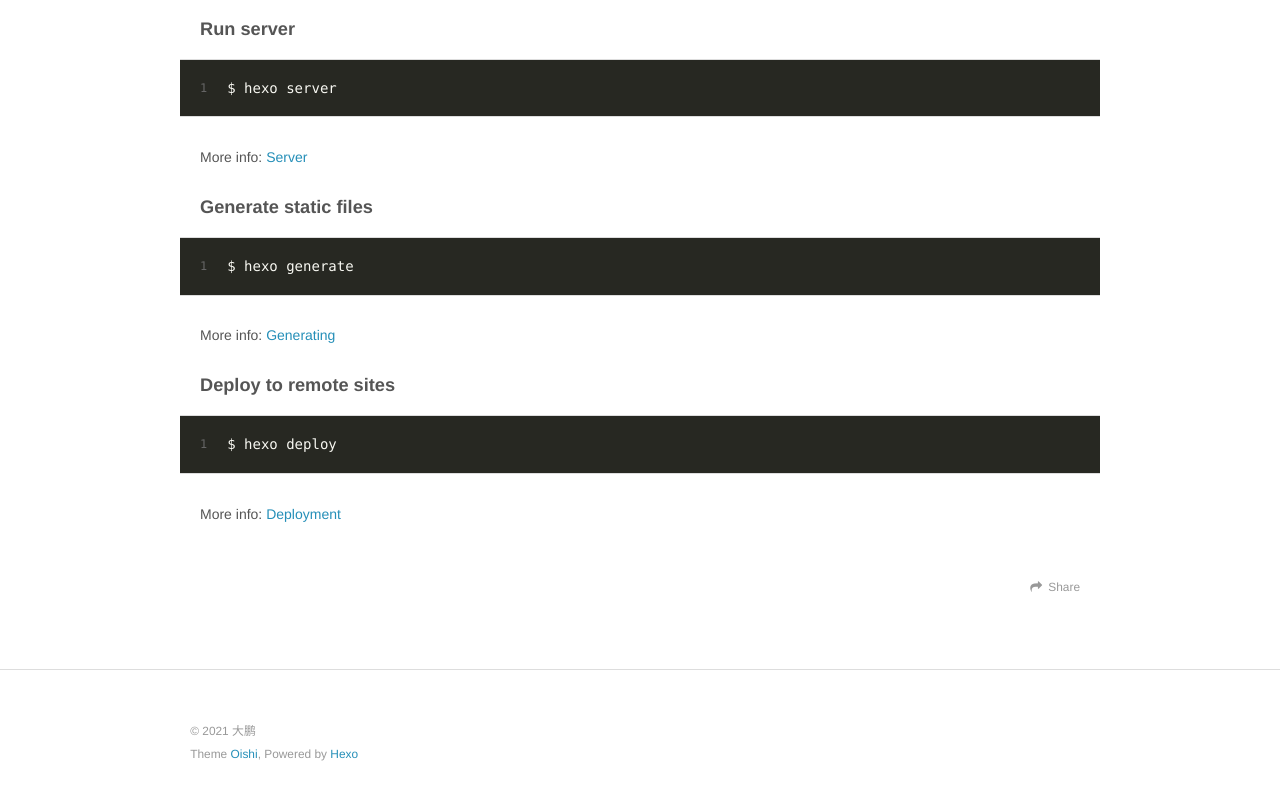
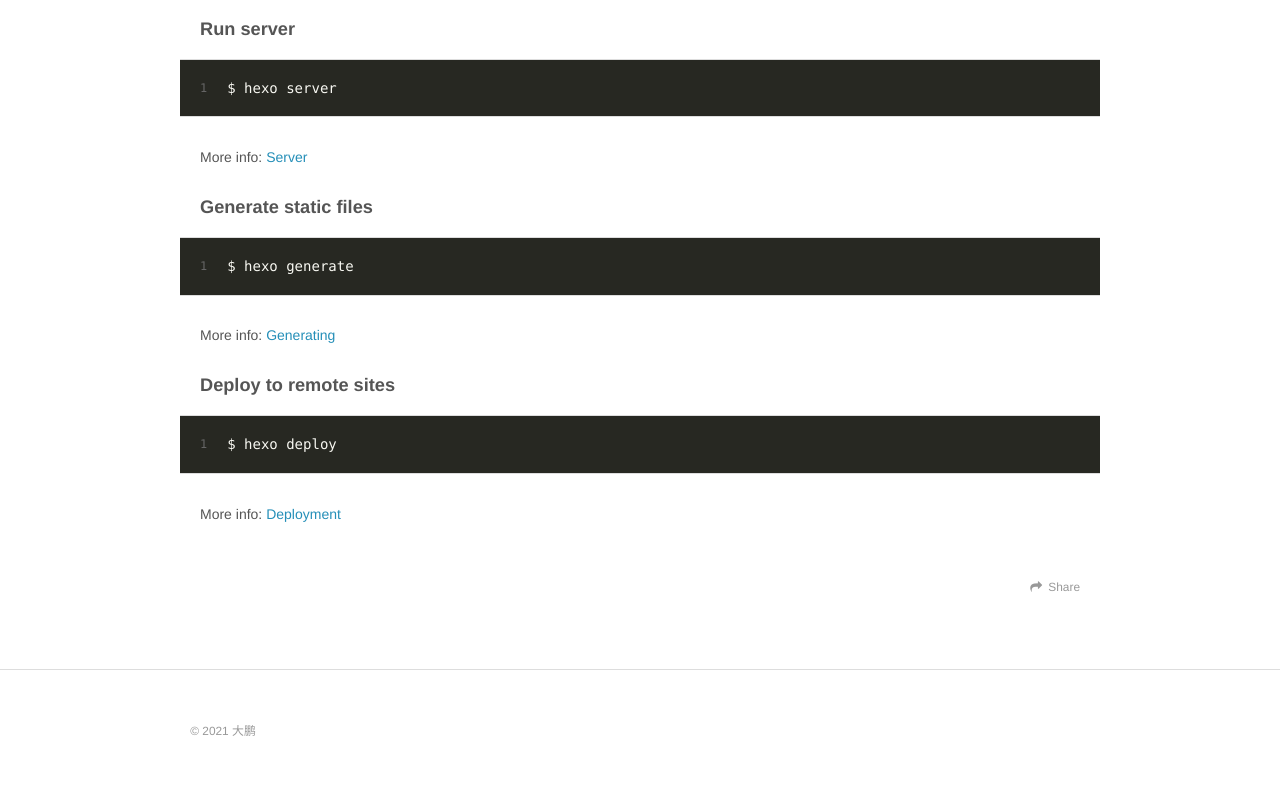
Before and after one commit to dapeng/dapeng.github.io, a plain HTML site: page index.html in a window 1280 px wide. Shown: the part 744-1544 px from the top of the page. Drawn offline with nearby package versions, Linux system fonts and the light colour scheme.

Commit message:
Site updated: 2021-02-21 22:20:59

```diff
--- a/index.html
+++ b/index.html
@@ -164,7 +164,6 @@
   <div class="outer">
     <div id="footer-info" class="inner">
       &copy; 2021 大鹏<br>
-      Theme <a href="https://github.com/henryhuang/oishi" target="_blank">Oishi</a>, Powered by <a href="http://hexo.io/" target="_blank">Hexo</a>
     </div>
   </div>
 </footer>
```
